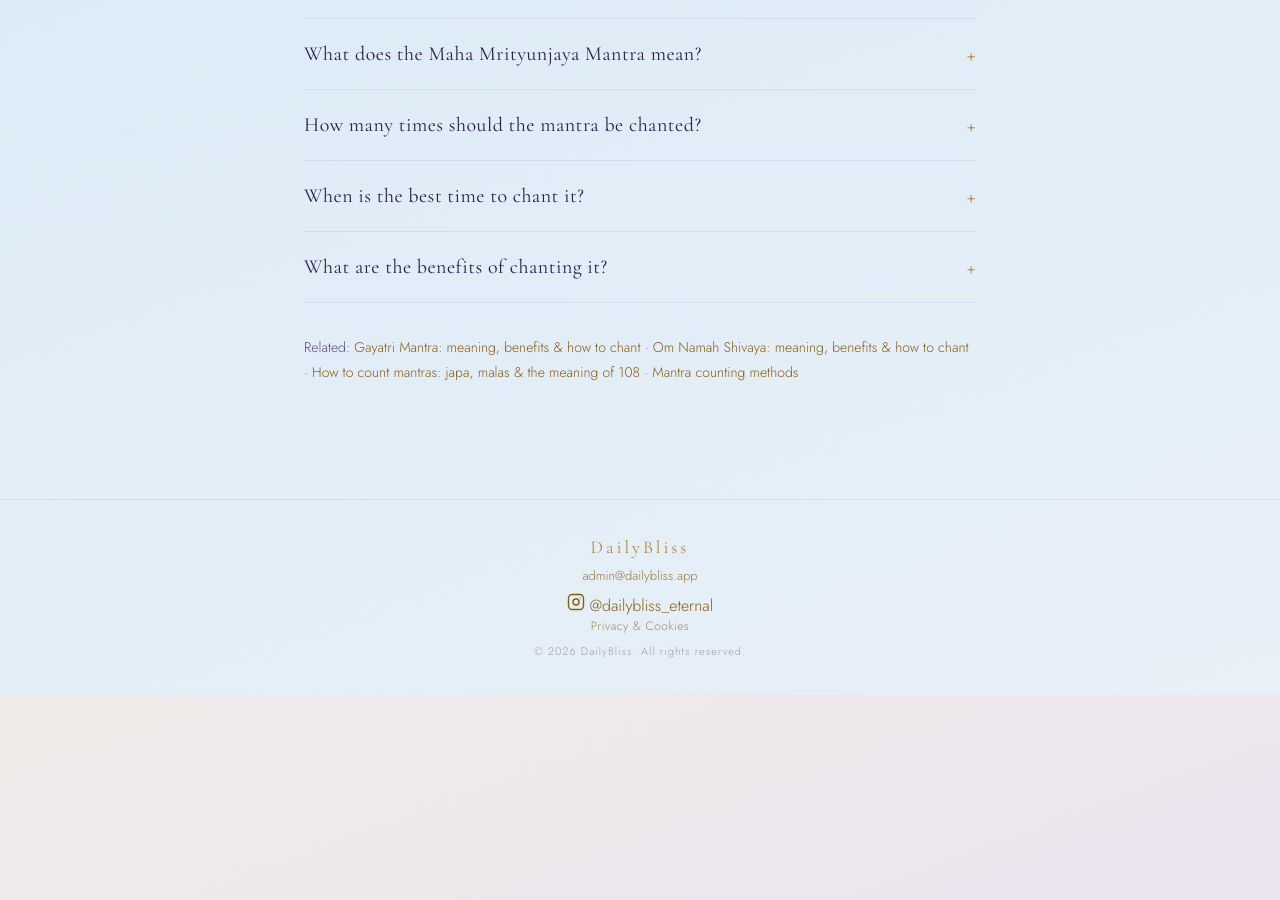
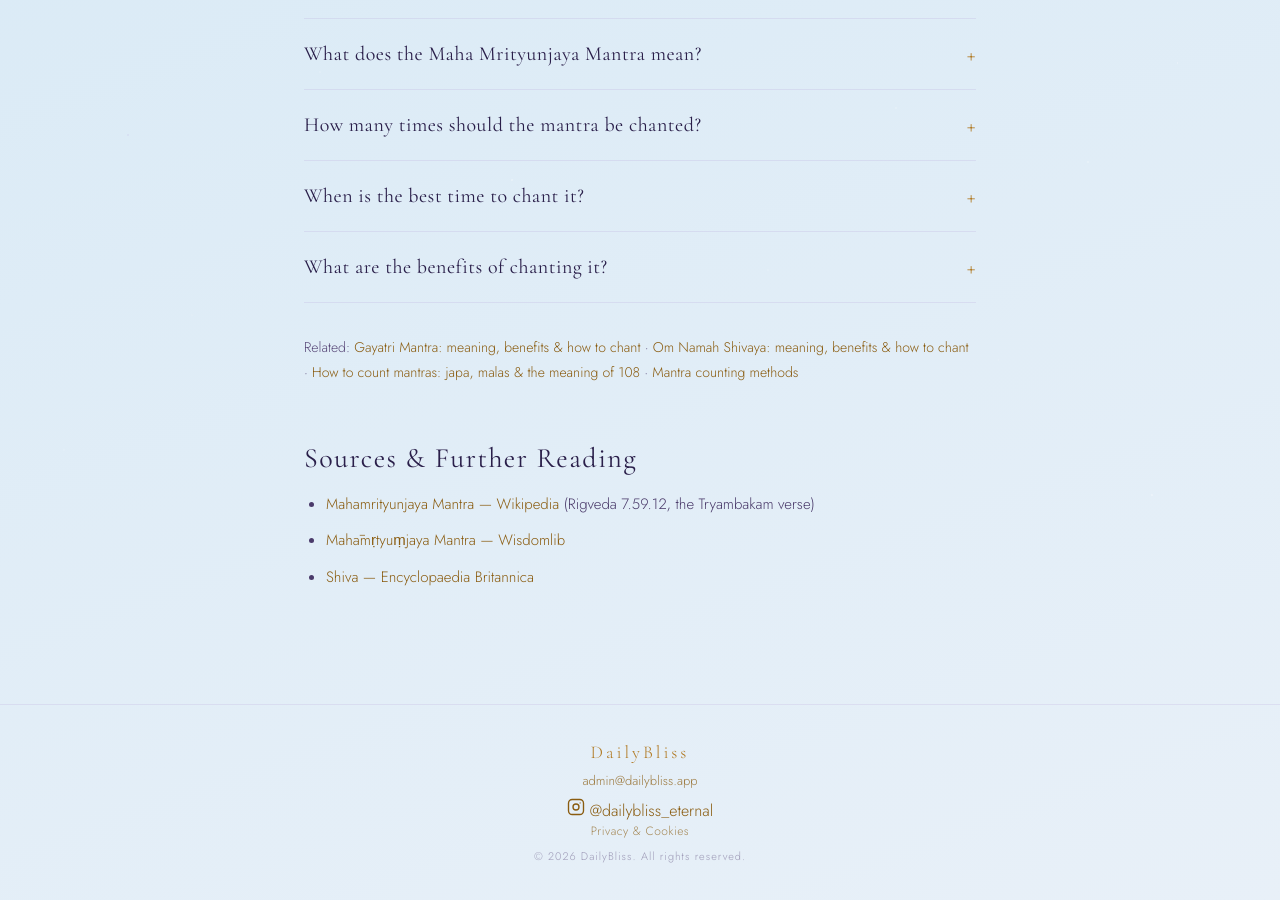
Before and after one commit to dailybliss/dailybliss.github.io, a Jekyll site: the page built from blog/maha-mrityunjaya-mantra.html, in a window 1280 px wide and 900 px high, scrolled down 3317 px. Built offline with Jekyll 4.4.1, drawn with Linux system fonts in a browser that asks for light colours; before the commit the page ends 4012 px from its top, so only the background shows below that.

Commit message:
Update maha-mrityunjaya-mantra.html

```diff
--- a/blog/maha-mrityunjaya-mantra.html
+++ b/blog/maha-mrityunjaya-mantra.html
@@ -175,4 +175,13 @@ last_modified_at: 2026-07-04
     · <a href="{{ '/blog/how-to-count-mantras/' | relative_url }}">How to count mantras: japa, malas &amp; the meaning of 108</a>
     · <a href="{{ '/blog/mantra-counter-online/' | relative_url }}">Mantra counting methods</a>
   </p>
+
+  <div style="margin-top:32px;">
+  <h2>Sources &amp; Further Reading</h2>
+  <ul>
+    <li><a href="https://en.wikipedia.org/wiki/Mahamrityunjaya_Mantra" target="_blank" rel="noopener">Mahamrityunjaya Mantra — Wikipedia</a> (Rigveda 7.59.12, the Tryambakam verse)</li>
+    <li><a href="https://www.wisdomlib.org/hinduism/scripture/mah%C4%81m%E1%B9%9Btyu%E1%B9%83jaya-mantra" target="_blank" rel="noopener">Mahāmṛtyuṃjaya Mantra — Wisdomlib</a></li>
+    <li><a href="https://www.britannica.com/topic/Shiva" target="_blank" rel="noopener">Shiva — Encyclopaedia Britannica</a></li>
+  </ul>
+</div>
 </article>
```
